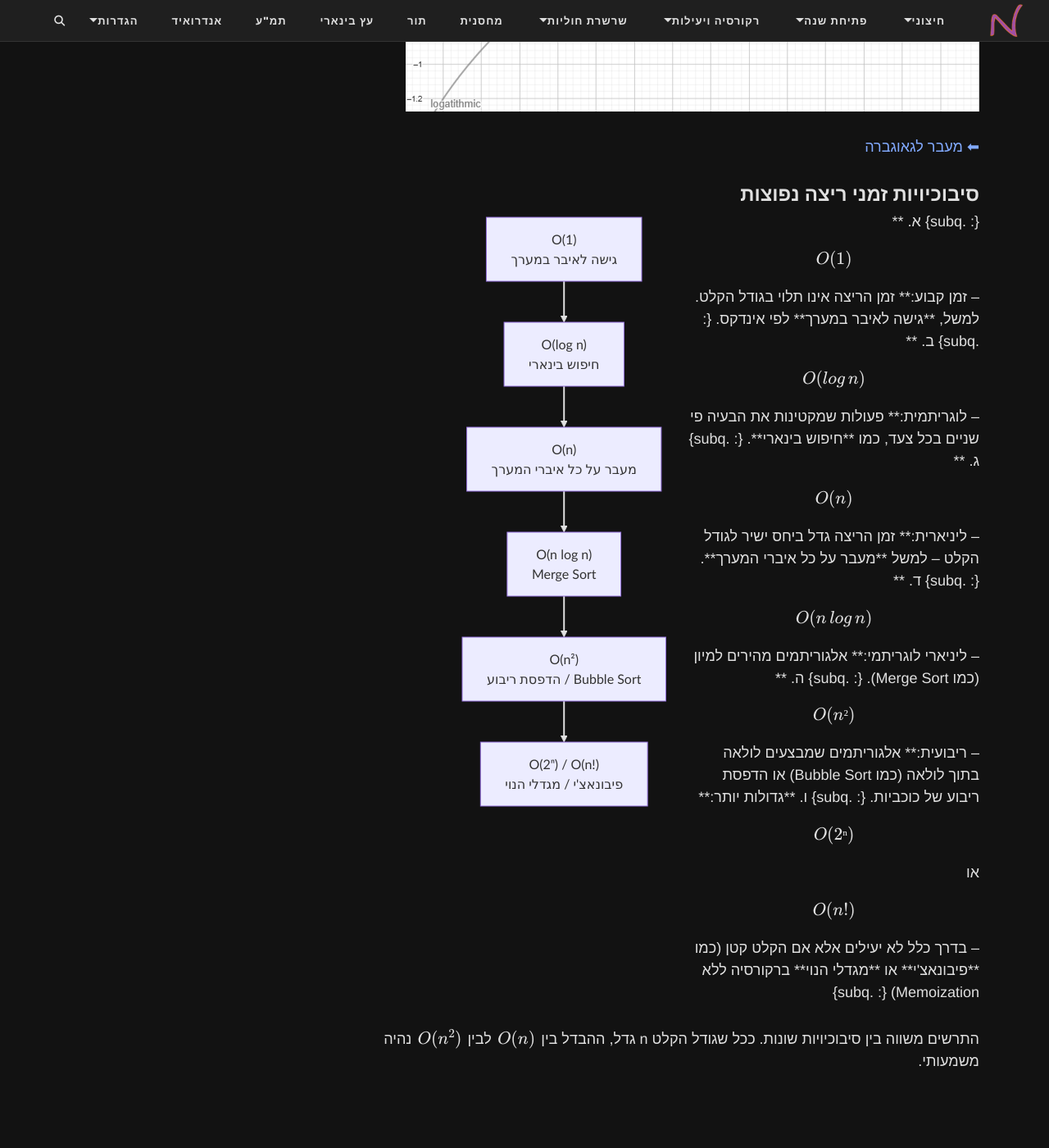
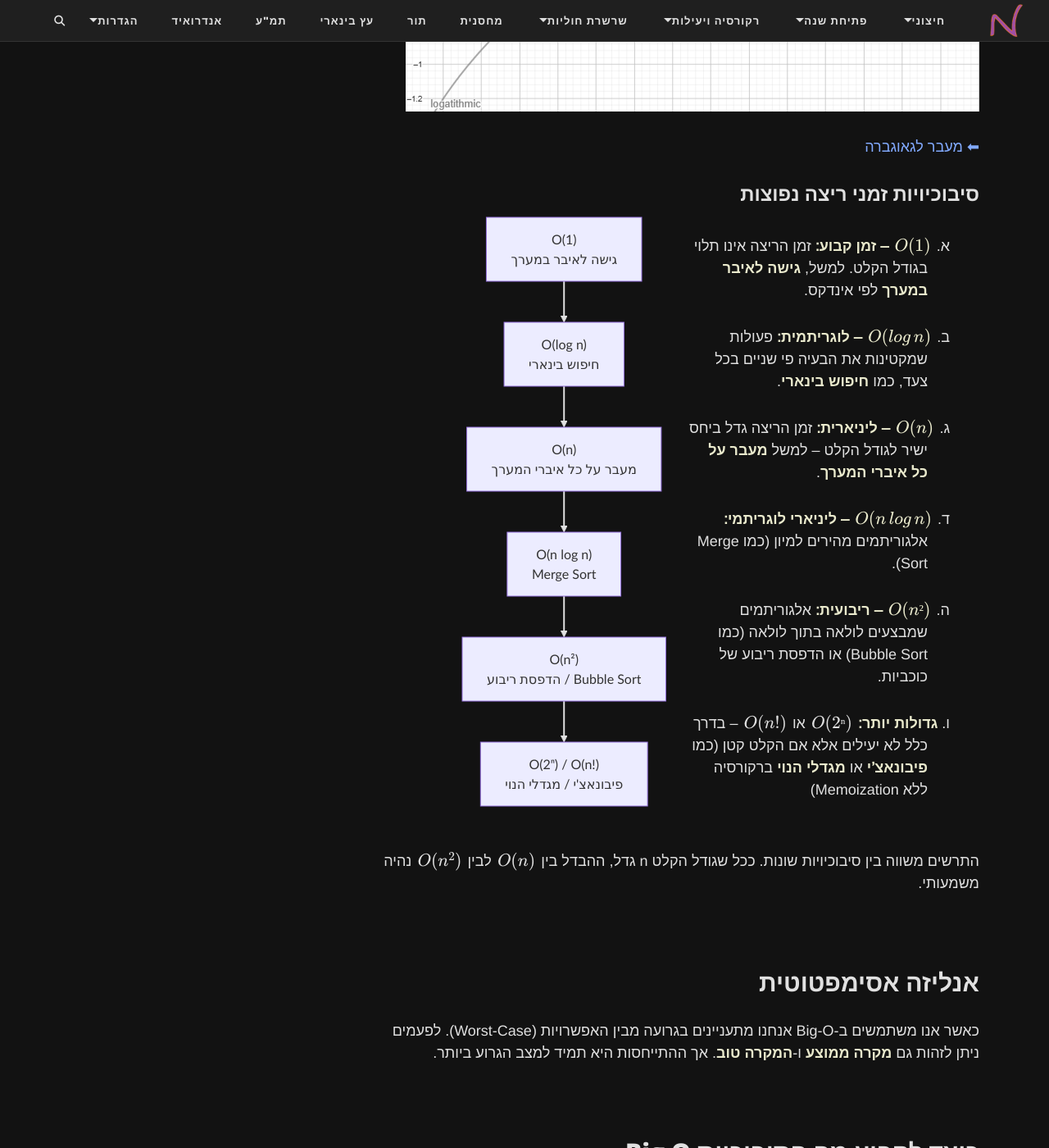
Before and after one commit to 3strategy/BeautifulMivney, a Jekyll site: the page built from mivney/1recursionAndComplexity/Chapter2.md, in a window 1280 px wide and 1400 px high, scrolled down 1596 px. Shown: the whole window at 82% size. Built offline with Jekyll 4.4.1, drawn with Linux system fonts in a browser that asks for light colours; formulas are drawn with MathJax 3; comment, search, counter and statistics services are not loaded.

Commit message:
need markdown in the column

```diff
--- a/mivney/1recursionAndComplexity/Chapter2.md
+++ b/mivney/1recursionAndComplexity/Chapter2.md
@@ -48,7 +48,7 @@ lang: he
 ### סיבוכיויות זמני ריצה נפוצות
 
 <div class="two-columns">
-  <div class="column">
+  <div markdown="1" class="column">
 
 
 {: .subq}
```
